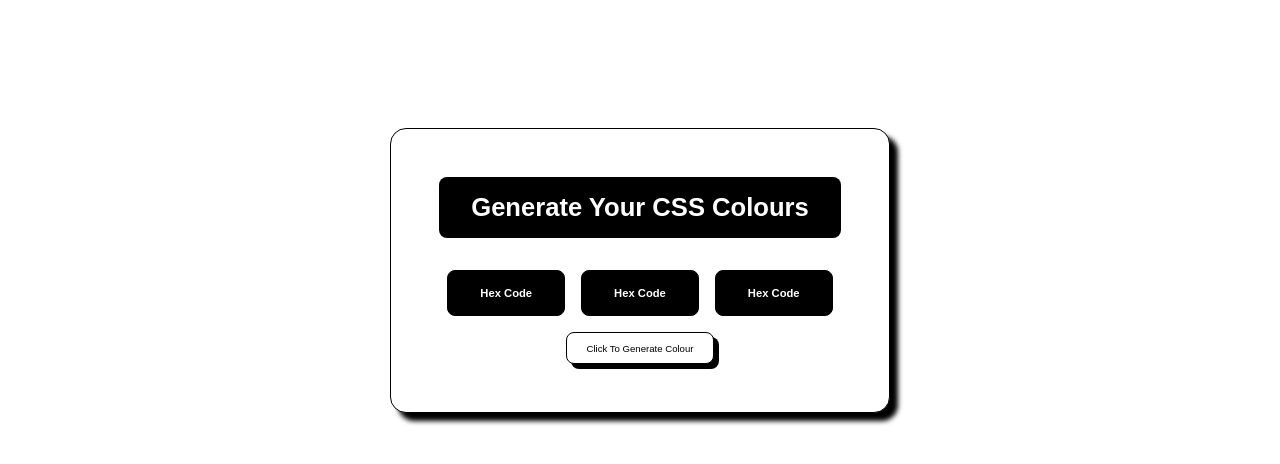
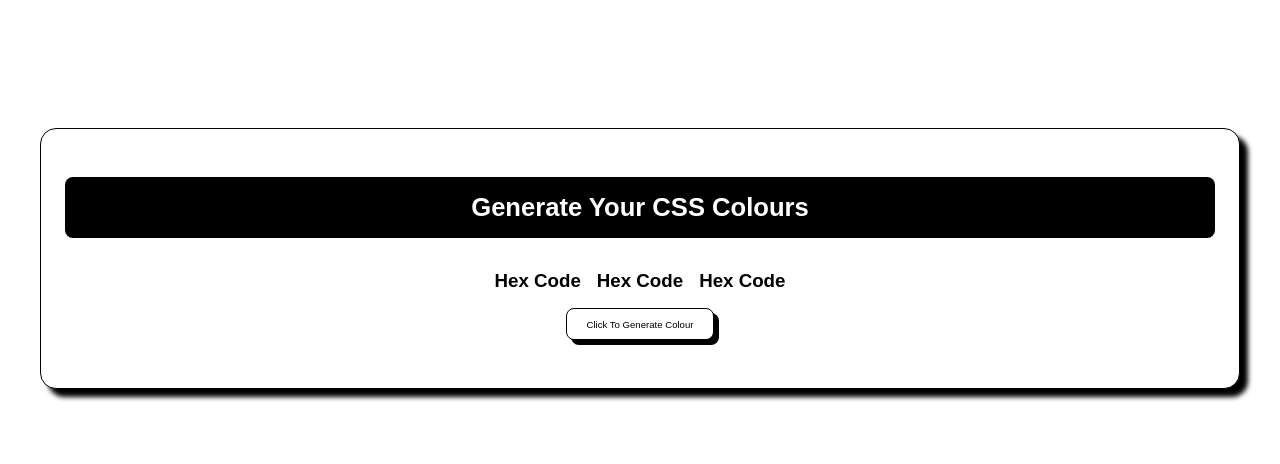
Before and after one commit to murpheus007/randomhexcode, a plain HTML site: page index.html in a window 1280 px wide. Drawn offline with Linux system fonts and the light colour scheme.

Commit message:
Update style.css
made font style adjustable

```diff
--- a/style.css
+++ b/style.css
@@ -6,15 +6,22 @@
     padding: 0;
     box-sizing: border-box;
     font-family: Arial, Helvetica, sans-serif;
+
+ }
+ html {
+    font-size: 16px;
+ }
+ body {
+    font-size: 1rem;
  }
 
  .generator_app {
-    width: fit-content;
+    width: calc(100% - 5rem);
     height: auto;
     background-color: white;
     box-shadow: .5rem .5rem 5px black;
     border: 1px solid black;
-    padding: 3rem;
+    padding: 3rem 0;
     margin: 10% auto;
     border-radius: 1rem;
 
@@ -26,14 +33,18 @@
  }
 
  .page_title {
+    width: calc(100% - 3rem);
     font-size: .8rem;
     background-color: black;
     color: white;
     padding: 1rem 2rem;
+    text-align: center;
     border-radius: .5rem;
+
  }
 
  .col_gen_con {
+    width: calc(100% - 3rem);
     display: flex;
     flex-direction: column;
     justify-content: center;
@@ -44,11 +55,11 @@
  .col_box_con {
     display: flex;
     justify-content: space-between;
+    align-items: center;
     gap: 1rem;
-    align-items: center;
  }
 
- .col_box_con > * {
+ .box {
     font-size: .6rem;
     color: white;
     background-color: black;
@@ -73,3 +84,9 @@ button:active {
     box-shadow: none;
     transform: translate(5px, 5px);
 }
+
+@media (max-width: 700px) {
+    html {
+        font-size: 10px;
+    }
+}
```
